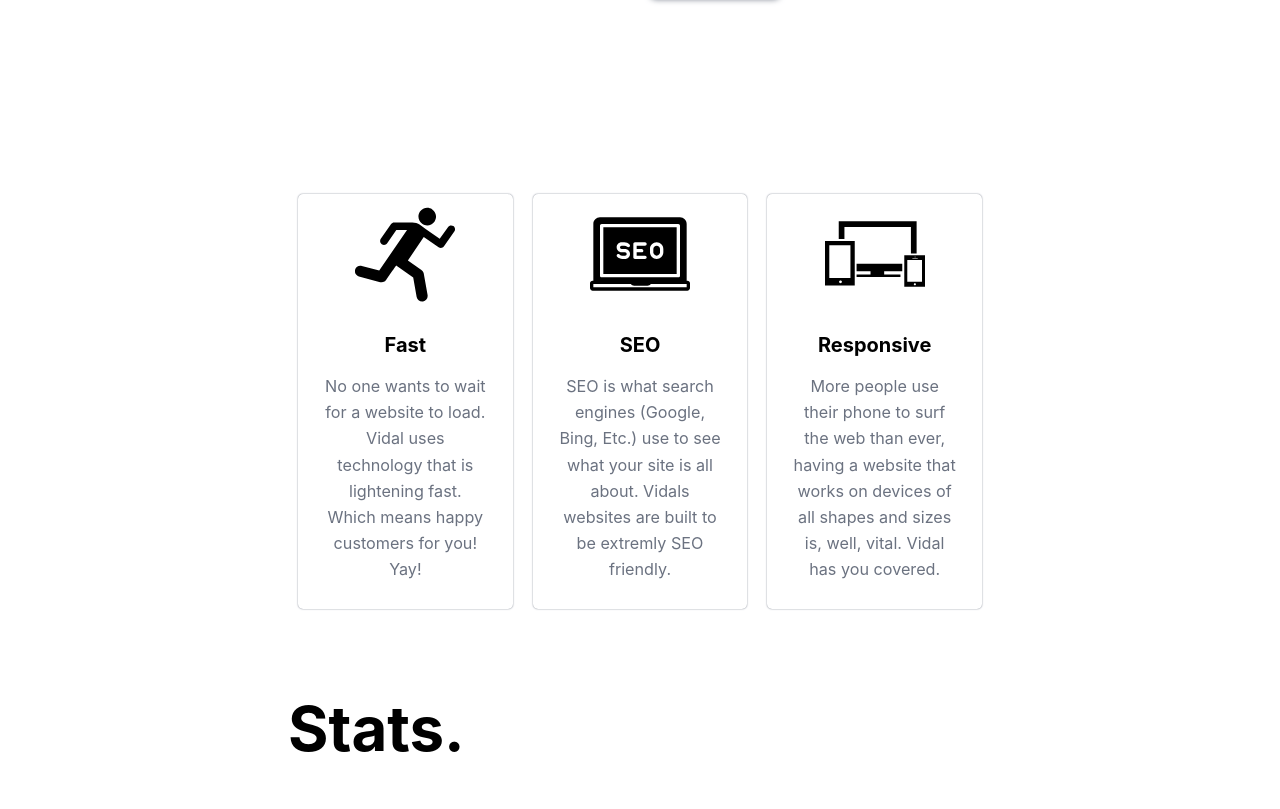
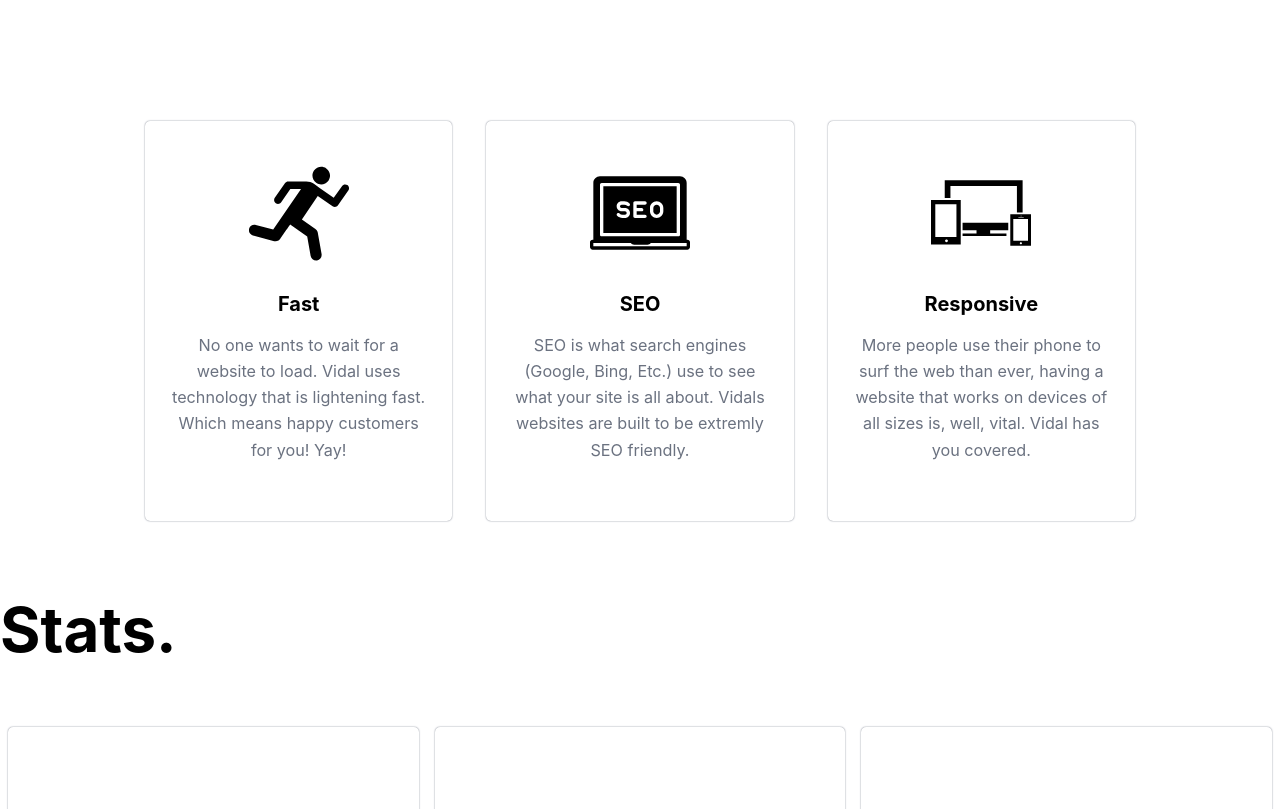
Before and after one commit to raglandc/vidal-production, a Next.js app: page / in a window 1280 px wide. Shown: the part 619-1428 px from the top of the page. Built offline with nearby package versions, Linux system fonts and the light colour scheme.

Commit message:
work on banner widths

```diff
--- a/components/layout/Layout.module.css
+++ b/components/layout/Layout.module.css
@@ -1,18 +1,6 @@
 .main {
   margin: 0 auto;
-  width: 90%;
   display: flex;
   flex-direction: column;
   justify-content: center;
 }
-
-@media only screen and (min-width: 1000px) {
-  .main {
-    width: 70%;
-  }
-}
-@media only screen and (min-width: 1200px) {
-  .main {
-    width: 55%;
-  }
-}
--- a/components/sections/HomePageSections/BannerSection.module.css
+++ b/components/sections/HomePageSections/BannerSection.module.css
@@ -1,7 +1,7 @@
 .container {
-  margin-top: 6.18rem;
   height: 90vh;
-  width: 100%;
+  width: 90%;
+  margin: 0 auto;
   display: flex;
   flex-direction: column;
   justify-content: center;
--- a/components/sections/HomePageSections/PerkSection.module.css
+++ b/components/sections/HomePageSections/PerkSection.module.css
@@ -1,10 +1,15 @@
 .container {
-  width: 100%;
+  display: flex;
+  flex-direction: column;
+  align-items: center;
+  width: 80%;
+  margin: 0 auto;
+  min-height: max-content;
 }
 
 @media only screen and (min-width: 700px) {
   .container {
-    display: flex;
-    height: max-content;
+    flex-direction: row;
+    justify-content: space-around;
   }
 }
--- a/components/sections/HomePageSections/PerkSection.tsx
+++ b/components/sections/HomePageSections/PerkSection.tsx
@@ -31,7 +31,7 @@ const cards: {
     key: "card-3",
     svgLink: responsive,
     description:
-      "More people use their phone to surf the web than ever, having a website that works on devices of all shapes and sizes is, well, vital. Vidal has you covered.",
+      "More people use their phone to surf the web than ever, having a website that works on devices of all sizes is, well, vital. Vidal has you covered.",
     title: "Responsive",
   },
 ];
--- a/components/sections/HomePageSections/homepageComponents/PerksCard.module.css
+++ b/components/sections/HomePageSections/homepageComponents/PerksCard.module.css
@@ -4,11 +4,14 @@
 
 .card {
   width: 90%;
-  margin: 3.14rem 1rem;
+  min-height: 40rem;
+  margin: 2rem 1rem;
   padding: 1rem 2.618rem;
   display: flex;
   flex-direction: column;
+  justify-content: center;
   text-align: center;
+  background-color: #fff;
   border-radius: 5px;
   box-shadow: 0 0 1.62px #6b7280;
 
@@ -32,3 +35,9 @@
   line-height: 2.618rem;
   text-align: center;
 }
+
+@media only screen and (min-width: 700px) {
+  .card {
+    width: 30%;
+  }
+}
```
